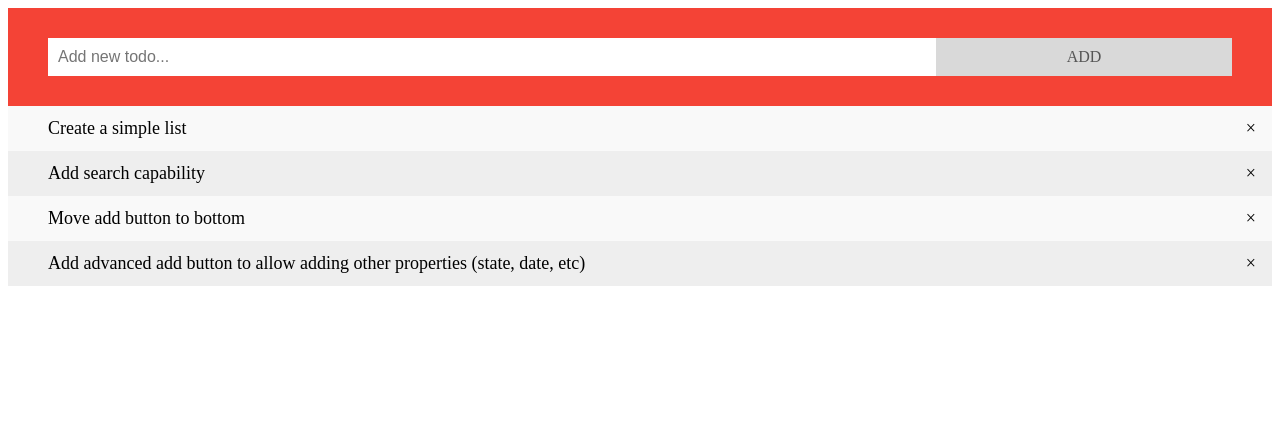
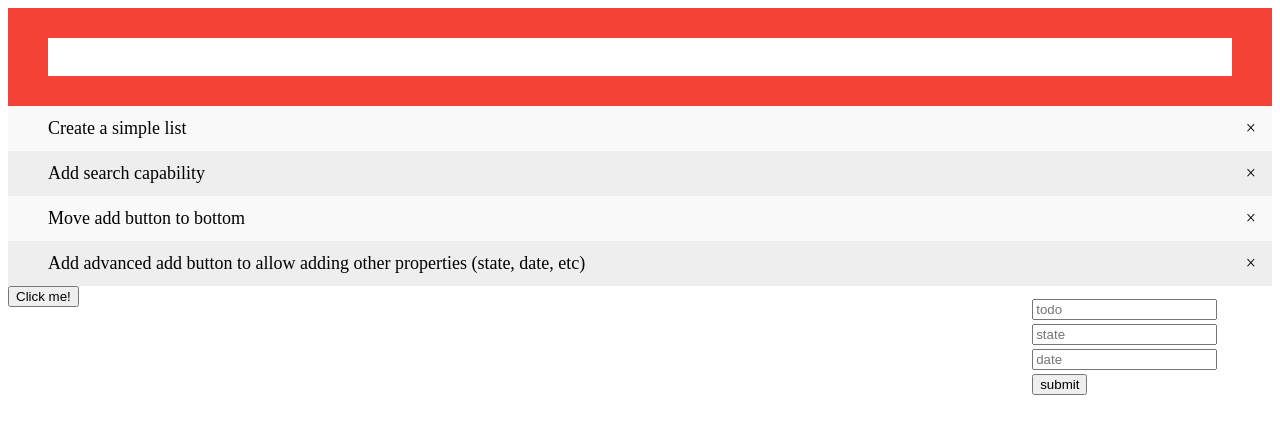
Before and after one commit to su7edja/jslist, a plain HTML site: page index.html in a window 1280 px wide. Drawn offline with Linux system fonts and the light colour scheme.

Commit message:
Added filter capability, moved adding new things to bottom, with multiple fields. To do: incorporate additional fields to list, stylized the add table and make table's display none on first load

```diff
--- a/index.html
+++ b/index.html
@@ -6,8 +6,9 @@
 </head>
 <body>
 <div class="header">
-	<input type="text" id="new" placeholder="Add new todo...">
-	<span onclick="addNew()" class="addBtn">ADD</span>
+	<!-- <input type="text" class="linput" id="new" placeholder="Add new todo...">
+	<span onclick="addNew()" class="addBtn">ADD</span> -->
+	<input type="text" id="filterBar" class="filter" onkeyup="filterList()">
 </div>
 <ul id="uList">
 	<li>Create a simple list</li>
@@ -15,6 +16,18 @@
 	<li>Move add button to bottom</li>
 	<li>Add advanced add button to allow adding other properties (state, date, etc)</li>
 </ul>
+<button onclick="showAddNew()">Click me!
+<!--   <span class="popuptext" id="addPopup">Popup text...</span> -->
+
+</button>
+
+<table id="newTable">
+  <tr><td><input type="text" id="todo" placeholder="todo"></td></tr>
+  <tr><td><input type="text" id="state" placeholder="state"></td></tr>
+  <tr><td><input type="text" id="rdate" placeholder="date"></td></tr>
+  <tr><td><button onclick="parseForm()">submit</button></td></tr>
+</table>
+
 <script type="text/javascript" src="list.js"></script>
 </body>
 </html>
--- a/list.js
+++ b/list.js
@@ -7,33 +7,64 @@ function addXButton(e) {
 		"click",
 	 	function (ev) {
 	 		console.log(ev.target.parentElement.tagName);
-	 		ev.target.parentElement.style.display = "none";
+	 		// ev.target.parentElement.style.display = "none";
+	 		var ul = ev.target.parentElement.parentElement;
+	 		var li = ev.target.parentElement;
+	 		ul.removeChild(li);
 	 	},
 	 	false);
 	xButton.classList.add("close");
 	e.appendChild(xButton);
 }
 
-function addNew() {
-	console.log("addNew!!!");
-
-	// Create li element, get input value, check for empty string, clear out input value
+function appendToList(item) {
 	var newLi = document.createElement("li");
-	var inputValue = document.getElementById("new").value;
-	console.log(inputValue);
-	var livalue = document.createTextNode(inputValue);
+	var livalue = document.createTextNode(item);
 	newLi.appendChild(livalue);
 	var l = document.getElementById("uList");
-	if (inputValue == "") {
+	if (item == "") {
 		alert ("Put something, yo!");
 	} else {
+		// Add cross button to remove from list
+		addXButton(newLi);
 		l.appendChild(newLi);
 	}
-	document.getElementById("new").value = "";
+}
 
-	// Add cross button to remove from list
-	addXButton(newLi);
+function showAddNew() {
+	console.log("showAddNew");
+	var addNewTable = document.getElementById("newTable");
+	if (addNewTable.style.display == "none") {
+		addNewTable.style.display = "";
+	}
+	else {
+		addNewTable.style.display = "none";
+	}
+}
 
+function parseForm() {
+	console.log("parseForm");
+	var todo = document.getElementById("todo").value || "";
+	var state = document.getElementById("state").value;
+	var rdate = document.getElementById("rdate").value;
+	console.log(todo + ", " + state + ", " + rdate);
+
+	appendToList(todo);
+}
+
+function filterList() {
+	var filter = document.getElementById('filterBar').value.toLowerCase();
+	console.log("filterList: " + filter);
+	var lis = document.getElementById("uList").getElementsByTagName("li");
+	for (var i = 0; i < lis.length; i++) {
+		console.log(lis[i].innerText.toLowerCase().slice(0,-1));
+		if (lis[i].innerText.toLowerCase().slice(0,-1).indexOf(filter) > -1) {
+			lis[i].style.display = "";
+		}
+		else {
+			lis[i].style.display = "none";
+		}
+	}
 }
 
 console.log("strike");
--- a/styles.css
+++ b/styles.css
@@ -84,13 +84,23 @@ ul li.strike::before {
     clear: both;
 }
 
-/* Style the input */
-input {
+/* Style the filter */
+input.filter{
     border: none;
-    width: 75%;
+    width: 100%;
     padding: 10px;
     float: left;
     font-size: 16px;
+}
+
+/* Style the input */
+table{
+    border: none;
+    width: 20%;
+    padding: 10px;
+    float: right;
+    font-size: 16px;
+    /*display: none;*/
 }
 
 /* Style the "Add" button */
```
